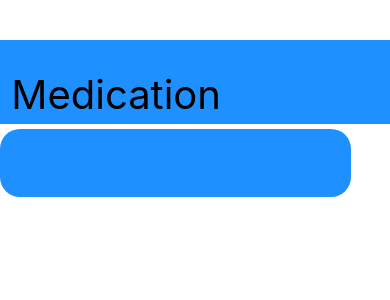
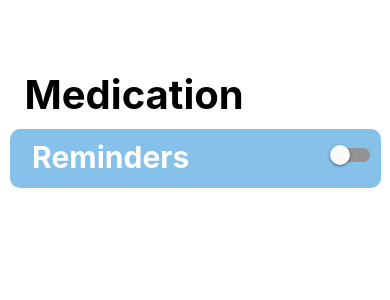
Before and after one commit to ehsaasgrover/MedicationApp, a React Native app: screen / in a window 390 px wide. Shown: the top 300 px of the page. Built offline with nearby package versions, Linux system fonts and the light colour scheme.

Commit message:
[007] Reminder alert + switch component added

```diff
--- a/App.js
+++ b/App.js
@@ -1,16 +1,32 @@
 import React from 'react';
-import {Text, SafeAreaView, View, StyleSheet} from 'react-native';
+import {Text, SafeAreaView, View, StyleSheet, Switch} from 'react-native';
 
 export default class App extends React.Component {
+
+    state = {
+        toggled : false
+    }
+
+    toggleSwitch = (value) => {
+        this.setState({toggled : value})
+    }
+
     render() {
         return (
             <View style={styles.background}>
                 <View style={styles.medicationHeaderContainer}>
                     <Text style={styles.medicationHeader}> Medication </Text>
                 </View>
-                <View style={styles.reminderAlertContainer}/>
+                <View style={styles.reminderAlertContainer}>
+                    <Text style={styles.reminderAlertText}> Reminders </Text>
+                    <Switch
+                        onValueChange={this.toggleSwitch}
+                        value={this.state.toggled}
+                        style={styles.reminderAlertSwitch}/>
+                </View>
             </View>
         );
+
     }
 
 }
@@ -24,22 +40,36 @@ const styles = StyleSheet.create({
     medicationHeaderContainer: {
         marginTop: 40,
         height: "10%",
-        backgroundColor: "dodgerblue"
+        backgroundColor: "#fff"
     },
     medicationHeader: {
         fontSize: 40,
-        bottom: -30
+        bottom: -30,
+        fontWeight: "bold",
+        marginLeft: 15
     },
 
     reminderAlertContainer: {
         marginTop: 5,
-        height: '8%',
-        width: '90%',
-        backgroundColor: "dodgerblue",
-        borderBottomStartRadius: 20,
-        borderBottomEndRadius: 20,
-        borderTopStartRadius: 20,
-        borderTopEndRadius: 20
+        height: '7%',
+        width: '95%',
+        backgroundColor: "#85C1E9",
+        borderBottomStartRadius: 10,
+        borderBottomEndRadius: 10,
+        borderTopStartRadius: 10,
+        borderTopEndRadius: 10,
+        marginLeft: 10
+    },
+    reminderAlertText: {
+        fontSize: 30,
+        bottom: -10,
+        marginLeft: 15,
+        color: '#fff',
+        fontWeight: "bold",
+    },
+    reminderAlertSwitch: {
+        bottom: 20,
+        marginLeft: 320
     }
 
 });
```
